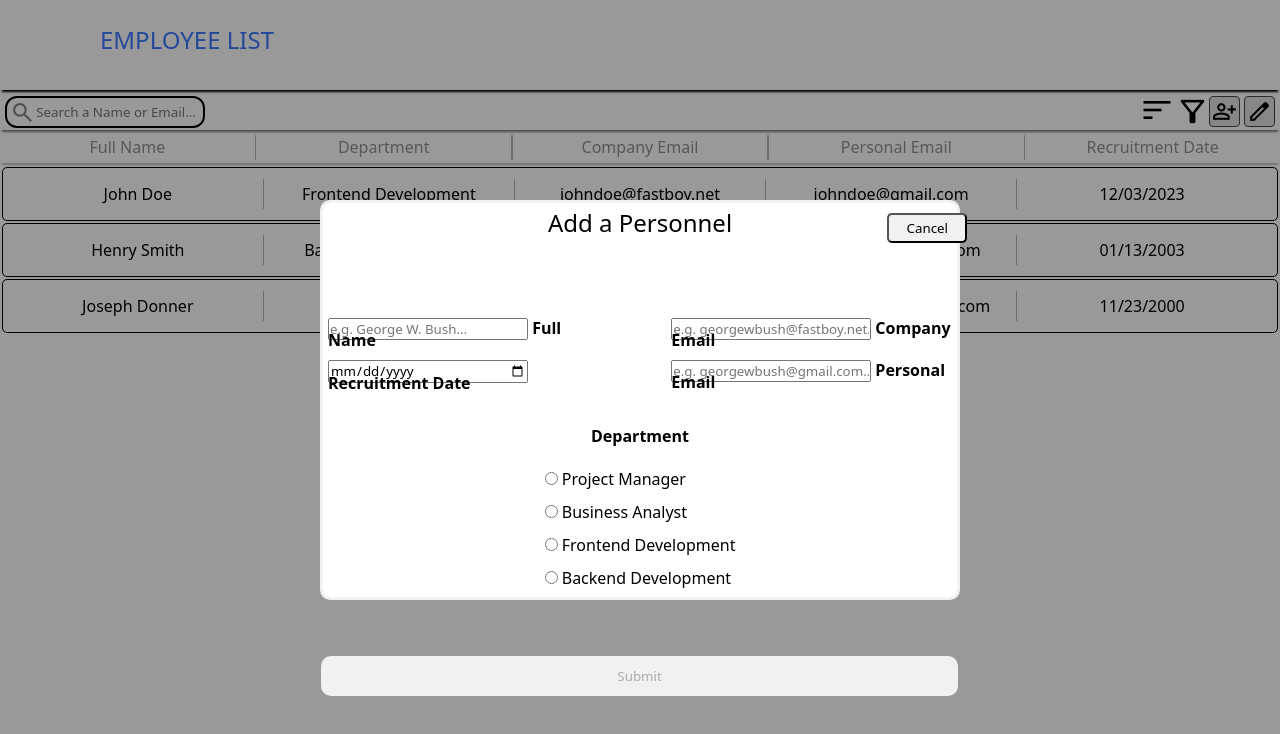
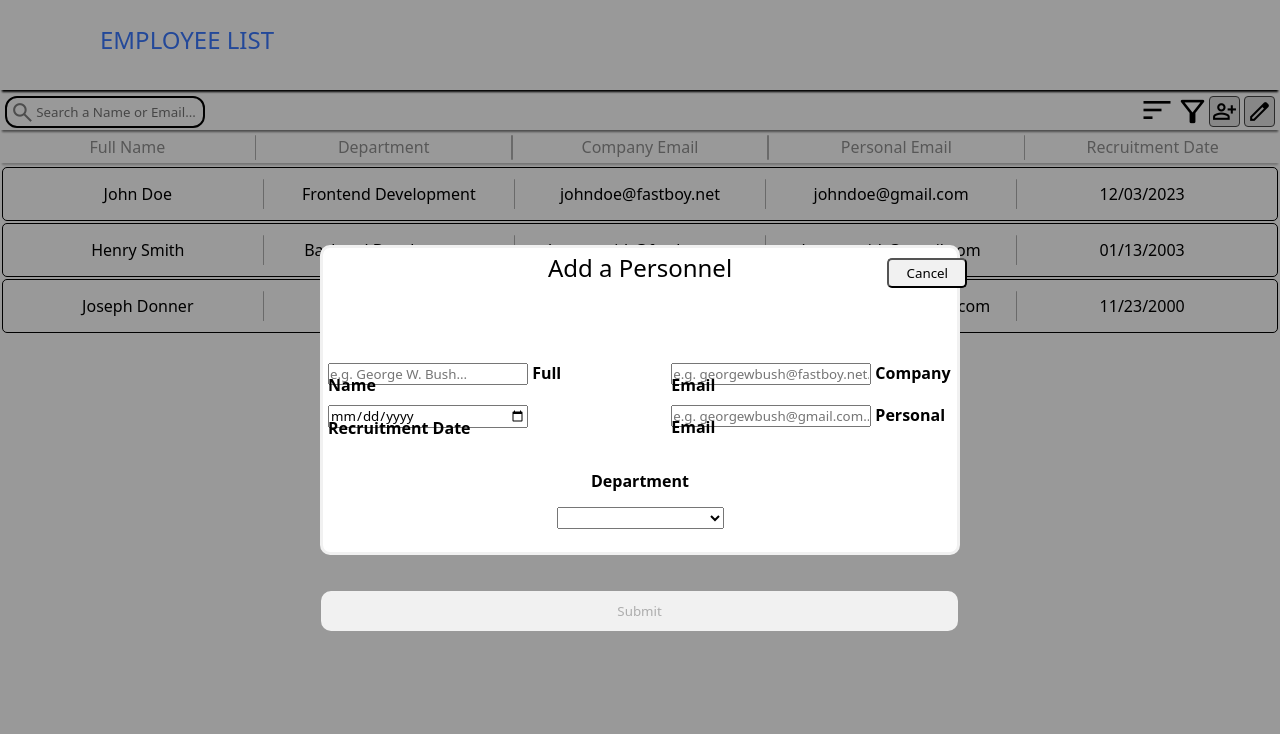
Before and after one commit to Pheonix-05/vue-js-lesson, a Vue app: page / in a window 1280 px wide. Both pictures are taken after a click on the element "person_add". Shown: the top 734 px of the page. Built offline with nearby package versions, Linux system fonts and the light colour scheme.

Commit message:
Changed department selection from radio select to dropdown

```diff
--- a/src/components/FilterAndSearch.vue
+++ b/src/components/FilterAndSearch.vue
@@ -169,7 +169,7 @@ const submitForm = ()=>{
 
                     <div class="addDepartment">
                         <p>Department</p>
-                        <label
+                        <!-- <label
                             class="addDepartOption"
                             v-for="department in departments"
                         >
@@ -178,7 +178,13 @@ const submitForm = ()=>{
                                 v-model="selDepartment"
                                 :value="department.valueOf()"
                             > {{ department.valueOf() }}
-                        </label>
+                        </label> -->
+                        <select v-model="selDepartment">
+                            <option v-for="department in departments" :value="department.valueOf()">
+                                {{ department.valueOf() }}
+                            </option>
+
+                        </select>
                     </div>
                     <button
                     class="submitAdd"
@@ -346,13 +352,13 @@ const submitForm = ()=>{
 .addForm {
     display: block;
     position: absolute;
-    top: 25%;
+    top: 30.6%;
     left: 25%;
     background: #ffffff;
     border: 3px solid #F1F1F1;
     border-radius: 10px;
     width: 50%;
-    height: 50%;
+    height: 38.8%;
     z-index: 3;
 }
 .formTitle {
--- a/src/components/PersonnelCard.vue
+++ b/src/components/PersonnelCard.vue
@@ -207,7 +207,7 @@ const tempArr = ref([
 
             <div class="editDepartment">
                 <p>Department</p>
-                <label
+                <!-- <label
                     class="editDepartOption"
                     v-for="department in departments"
                 >
@@ -216,7 +216,12 @@ const tempArr = ref([
                         v-model="editCurrDept"
                         :value="department.valueOf()"
                     > {{ department.valueOf() }}
-                </label>
+                </label> -->
+                <select v-model="editCurrDept">
+                    <option v-for="department in departments" :value="department.valueOf()">
+                        {{ department.valueOf() }}
+                    </option>
+                </select>
             </div>
 
             <button
@@ -334,13 +339,13 @@ const tempArr = ref([
 .editForm {
     display: block;
     position: absolute;
-    top: 25%;
+    top: 30.6%;
     left: 25%;
     background: #ffffff;
     border: 3px solid #F1F1F1;
     border-radius: 10px;
     width: 50%;
-    height: 50%;
+    height: 38.8%;
     z-index: 3;
 }
 .formTitle {
```
